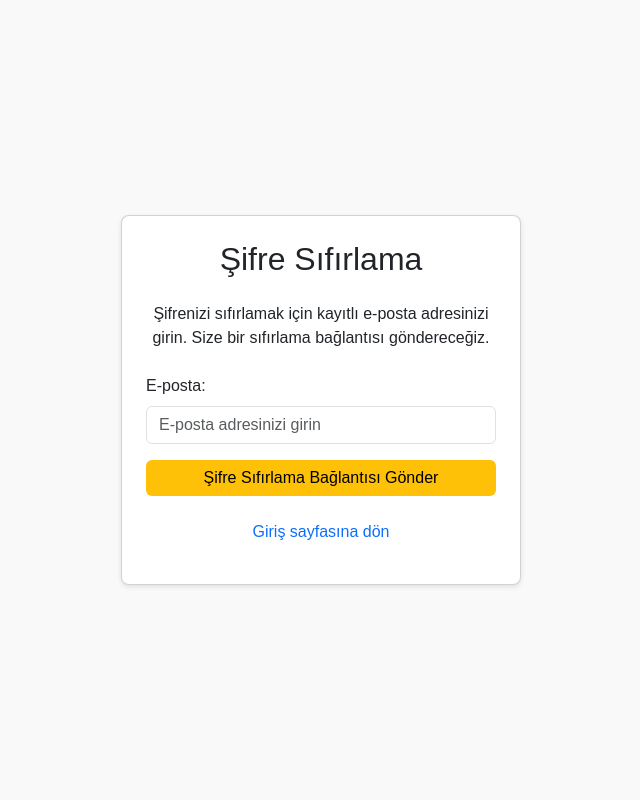
After one commit to msametyildiz/asistik.app, a PHP site: page /asistik/forgot-password.php in a window 1280 px wide. The commit adds this page. Shown: the whole page, without its empty margins (319-959 px from the left). Run offline with PHP 8.4, Linux system fonts and the light colour scheme.

Commit message:
forgot-password sayfası eklendi

```diff
--- /dev/null
+++ b/forgot-password.php
@@ -0,0 +1,86 @@
+<!DOCTYPE html>
+<html lang="tr">
+<head>
+    <meta charset="UTF-8">
+    <meta name="viewport" content="width=device-width, initial-scale=1.0">
+    <title>Şifre Sıfırlama</title>
+    <link href="https://cdn.jsdelivr.net/npm/bootstrap@5.3.0/dist/css/bootstrap.min.css" rel="stylesheet">
+    <link rel="shortcut icon" type="image/x-icon" href="pic/ASİST LOGO-Photo.png">
+    <style>
+        body {
+            font-family: Arial, sans-serif;
+            background-color: #f9f9f9;
+        }
+        .card {
+            box-shadow: 0px 2px 5px rgba(0, 0, 0, 0.1);
+            border-radius: 8px;
+        }
+        .btn-warning {
+            background-color: #ffc107;
+            border: none;
+        }
+        .btn-warning:hover {
+            background-color: #e0a800;
+        }
+        .alert {
+            margin-top: 10px;
+        }
+    </style>
+</head>
+<body>
+    <div class="container d-flex justify-content-center align-items-center" style="height: 100vh;">
+        <div class="card p-4" style="width: 100%; max-width: 400px;">
+            <h2 class="text-center mb-4">Şifre Sıfırlama</h2>
+            <p class="text-center mb-4">
+                Şifrenizi sıfırlamak için kayıtlı e-posta adresinizi girin. Size bir sıfırlama bağlantısı göndereceğiz.
+            </p>
+            <!-- Şifre sıfırlama formu -->
+            <form id="forgotPasswordForm" action="reset-password-process.php" method="POST">
+                <div class="mb-3">
+                    <label for="email" class="form-label">E-posta:</label>
+                    <input type="email" id="email" name="email" class="form-control" placeholder="E-posta adresinizi girin" required>
+                </div>
+                <button type="submit" class="btn btn-warning w-100">Şifre Sıfırlama Bağlantısı Gönder</button>
+            </form>
+
+            <!-- Başarılı veya hata mesajı -->
+            <div id="responseMessage" class="alert d-none" role="alert"></div>
+
+            <p class="text-center mt-4">
+                <a href="girisyap.php" class="text-decoration-none">Giriş sayfasına dön</a>
+            </p>
+        </div>
+    </div>
+
+    <!-- Bootstrap JS -->
+    <script src="https://cdn.jsdelivr.net/npm/bootstrap@5.3.0/dist/js/bootstrap.bundle.min.js"></script>
+    <script>
+        // Form gönderimini Ajax ile ele alma
+        const form = document.getElementById('forgotPasswordForm');
+        const responseMessage = document.getElementById('responseMessage');
+
+        form.addEventListener('submit', async (e) => {
+            e.preventDefault(); // Sayfanın yeniden yüklenmesini önle
+
+            const formData = new FormData(form);
+
+            try {
+                const response = await fetch(form.action, {
+                    method: form.method,
+                    body: formData,
+                });
+
+                const result = await response.json();
+
+                responseMessage.classList.remove('d-none', 'alert-danger', 'alert-success');
+                responseMessage.classList.add(result.status === 'success' ? 'alert-success' : 'alert-danger');
+                responseMessage.textContent = result.message;
+            } catch (error) {
+                responseMessage.classList.remove('d-none');
+                responseMessage.classList.add('alert-danger');
+                responseMessage.textContent = 'Bir hata oluştu. Lütfen tekrar deneyin.';
+            }
+        });
+    </script>
+</body>
+</html>
--- a/index.php
+++ b/index.php
@@ -17,6 +17,7 @@ $sidebarOpen = isset($_SESSION['user_name']); // Sidebar durumu kullanıcı giri
     <link href="https://cdn.jsdelivr.net/npm/bootstrap@5.3.0/dist/css/bootstrap.min.css" rel="stylesheet">
     <link rel="stylesheet" href="styles.css">
     <link rel="shortcut icon" type="image/x-icon" href="pic/asistik_logo.png">
+
     <style>
         .sidebar {
             position: fixed;
```
Also changed, not shown: pic/asistik_logo.png (added).
